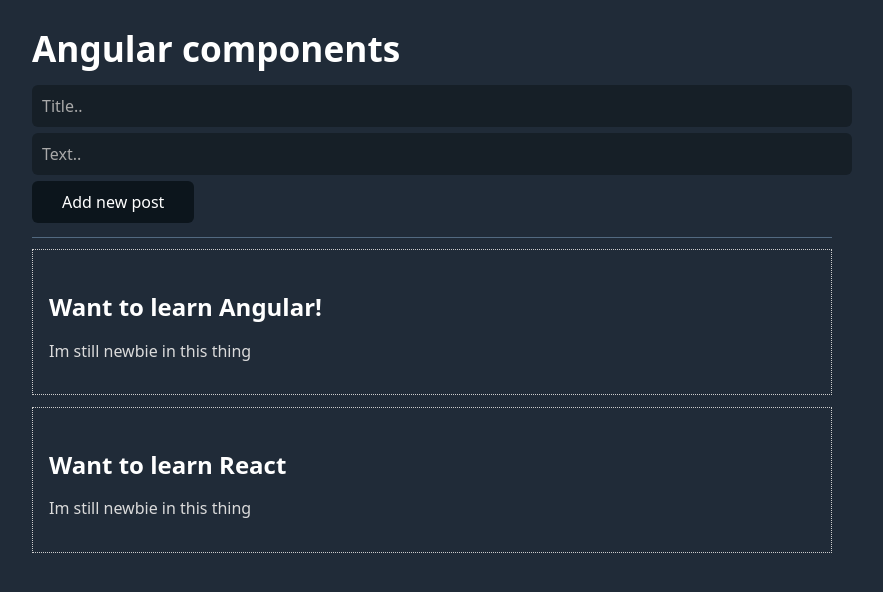
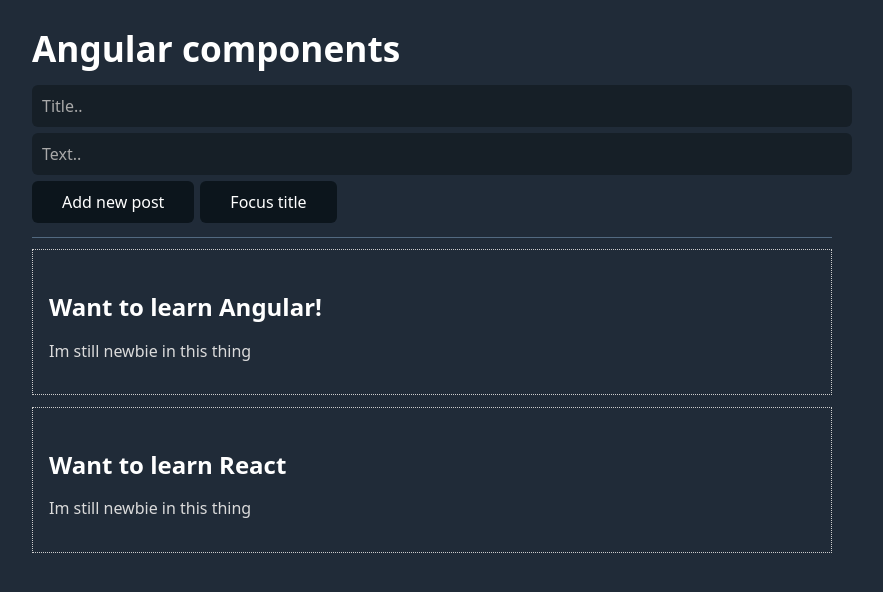
Before and after one commit to AlMuz/ANGULAR-Components, an Angular app: page / in a window 1280 px wide. Shown: the top 592 px of the page, without its empty margins (208-1091 px from the left). Built offline with nearby package versions, Linux system fonts and the light colour scheme.

Commit message:
input focus example

```diff
--- a/src/app/post-form/post-form.component.html
+++ b/src/app/post-form/post-form.component.html
@@ -3,6 +3,7 @@
     type="text"
     placeholder="Title.."
     [(ngModel)]="title"
+    #titleInput
   />
   <input
     type="text"
@@ -11,4 +12,5 @@
   />
 
   <button (click)="addPost()">Add new post</button>
+  <button (click)="focusTitle()">Focus title</button>
 </div>
--- a/src/app/post-form/post-form.component.ts
+++ b/src/app/post-form/post-form.component.ts
@@ -1,4 +1,4 @@
-import {Component, EventEmitter, OnInit, Output} from '@angular/core';
+import {Component, ElementRef, EventEmitter, OnInit, Output, ViewChild} from '@angular/core';
 import {Post} from '../app.component';
 
 @Component({
@@ -9,6 +9,8 @@ import {Post} from '../app.component';
 export class PostFormComponent implements OnInit {
 
   @Output() onAdd: EventEmitter<Post> = new EventEmitter<Post>();
+
+  @ViewChild('titleInput', {static: false}) inputReference: ElementRef;
 
   title = '';
   text = '';
@@ -30,4 +32,8 @@ export class PostFormComponent implements OnInit {
       this.title = this.text = '';
     }
   }
+
+  focusTitle() {
+    this.inputReference.nativeElement.focus();
+  }
 }
```
